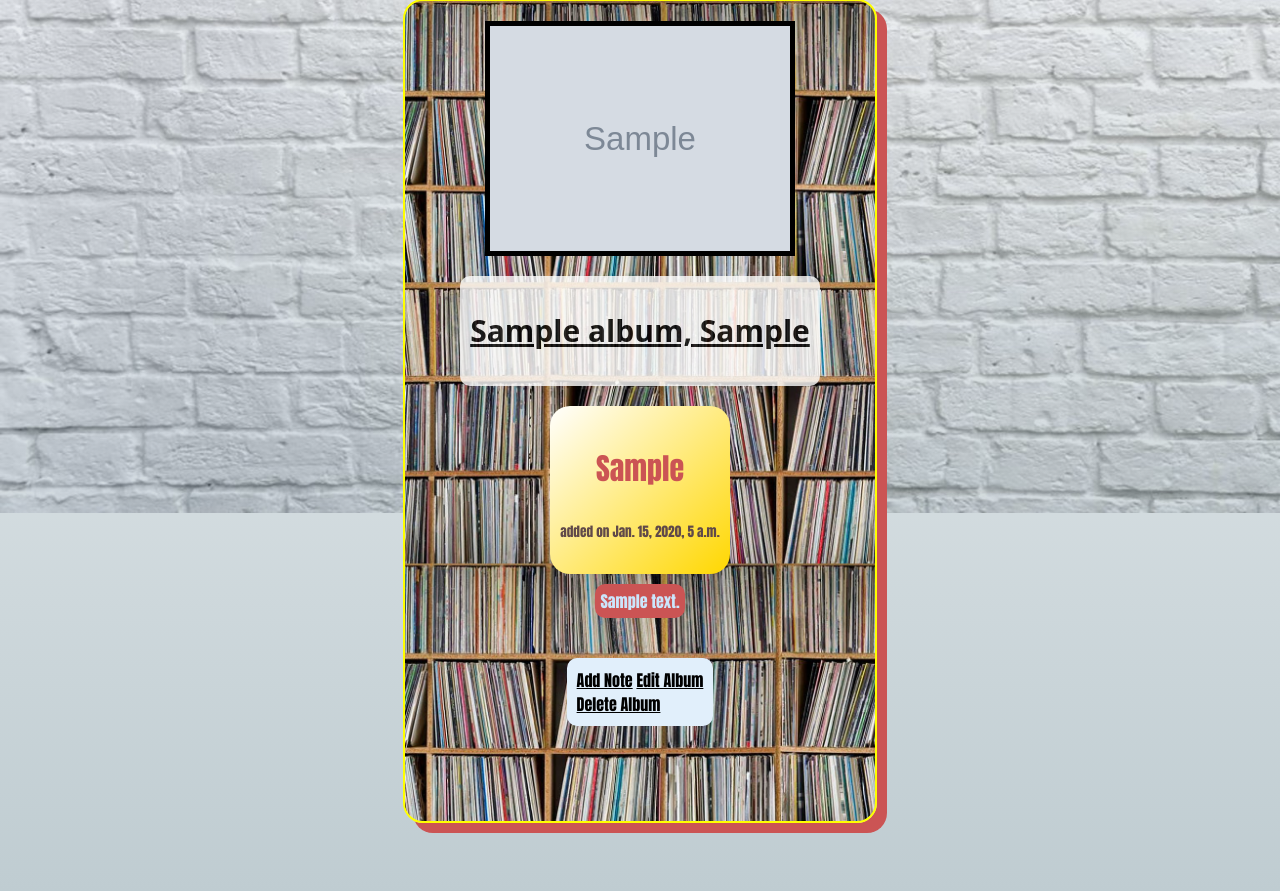
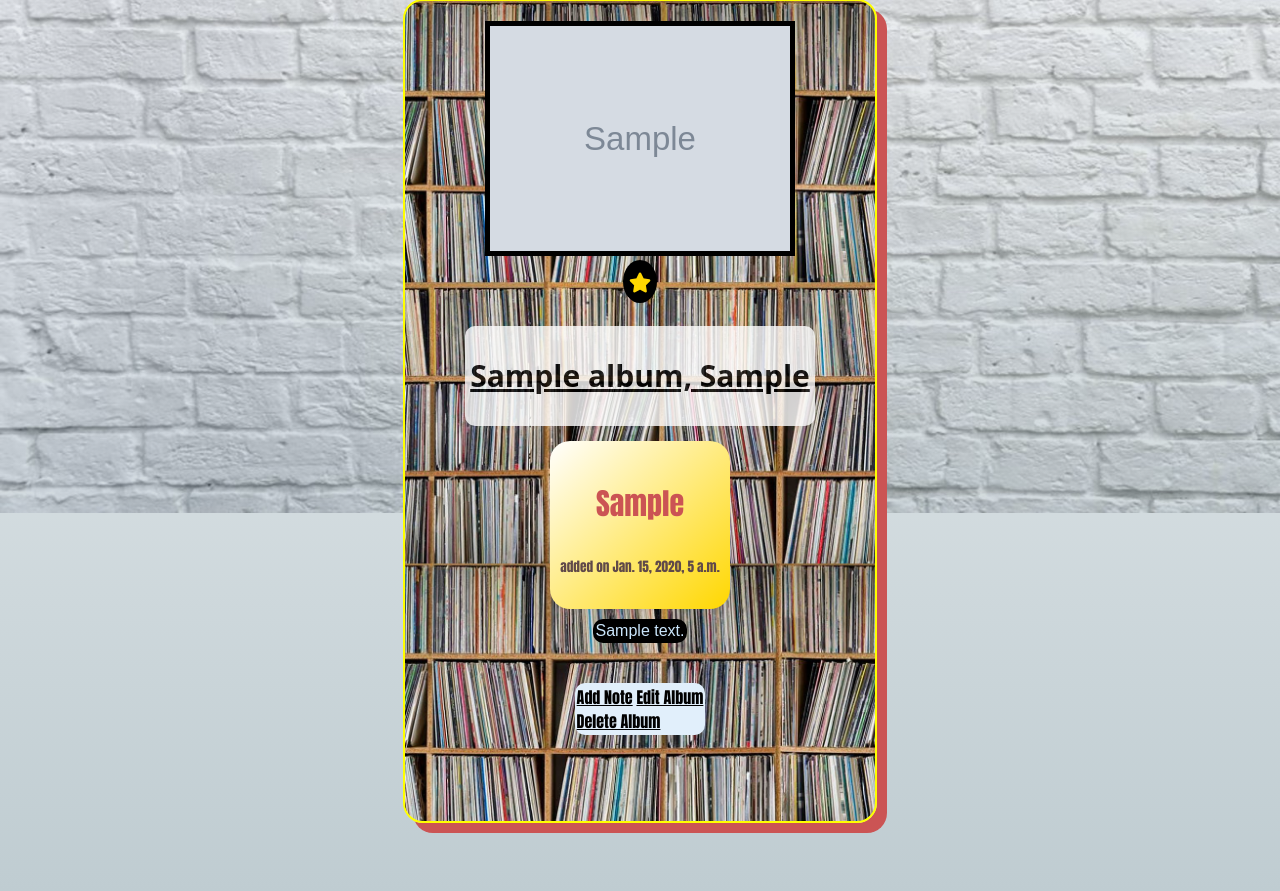
Before and after one commit to Momentum-Team-13/django-music-mintelc12, a Django app: page / in a window 1280 px wide. Shown: the part 387-1278 px from the top of the page. Run offline with Django 4.2, Linux system fonts and the light colour scheme; tables that the repository leaves empty hold one stand-in row (values such as "Sample post"); grey boxes marked "Sample" are stand-in pictures; some libraries are stand-ins or nearby versions.

Commit message:
Rachel helped me add stars to my code to enable the favorites feature. awesome.

```diff
--- a/junietunes/forms.py
+++ b/junietunes/forms.py
@@ -9,7 +9,7 @@ class AlbumForm(forms.ModelForm):
             "cover",
             "artist",
             "year",
-            # "created_at",
+            "favorite"
         ]
 
 class NoteForm(forms.ModelForm):
--- a/junietunes/models.py
+++ b/junietunes/models.py
@@ -8,6 +8,7 @@ class Album(models.Model):
     artist = models.CharField(max_length=255)
     year = models.CharField(max_length=255, null=True, blank=True)
     created_at = models.DateTimeField(auto_now_add=True, null=True, blank=True)
+    favorite = models.BooleanField(default=False)
 
 class Note(models.Model):
     album_note = models.TextField(blank=True, null=True)
--- a/static/css/styles.css
+++ b/static/css/styles.css
@@ -3,6 +3,20 @@ body {
     background-size: 1600px;
     background-repeat: no-repeat;
     background-attachment: fixed;
+}
+
+.gold-star {
+    color: gold;
+    font-size: 20px;
+    background-color: black;
+    padding: 6px;
+    border-radius: 50%;
+}
+
+.empty-star {
+    font-size: 30px;
+    padding: 6px;
+    border-radius: 50%;
 }
 
 a:link {
@@ -27,8 +41,8 @@ p {
 .album-year {
     background-color: white;
     opacity: .8;
-    padding: 10px;
-    margin: 10px;
+    padding: 5px;
+    margin: 5px;
     border-radius: 10px;
 }
 
@@ -116,15 +130,15 @@ img {
 }
 
 .note {
-    background-color:rgb(203, 84, 84);
-    padding: 5px;
-    /* margin: 5px; */
+    background-color:black;
+    padding: 3px;
     border-radius: 10px;
-    color:rgb(203, 230, 252)
+    color:rgb(203, 230, 252);
+    font-family: arial;
 }
 
 .options {
     background-color:rgb(225, 239, 251);
-    padding: 10px;
+    padding: 2px;
     border-radius: 10px;
 }
--- a/templates/base.html
+++ b/templates/base.html
@@ -7,6 +7,7 @@
   <meta name="viewport" content="width=device-width, initial-scale=1.0">
   <title>Junietunes</title>
   <link rel="stylesheet" href="{% static 'css/styles.css' %}">
+  <script src="https://kit.fontawesome.com/116a6df244.js" crossorigin="anonymous"></script>
 </head>
 <body class="sans-serif pv3 ph2">
   <div class="mw9 center">
--- a/templates/junietunes/list_albums.html
+++ b/templates/junietunes/list_albums.html
@@ -18,6 +18,24 @@
             {% if album.cover %}
                 <img src="{{ album.cover.url }}" alt="{{ album.cover }}">
             {% endif %}
+
+            {% if album.favorite == True %}
+            <span class="icon">
+                <a href="{% url "edit_album" pk=album.pk %}">
+                    <span class="gold-star">
+                        <i class="fa-solid fa-star"></i>
+                    </span>
+                </a>
+            </span>
+        {% else %}
+            <span class="icon">
+                <a href="{%url "edit_album" pk=album.pk %}">
+                    <span class="empty-star">
+                        <i class="fa-regular fa-star"></i>
+                    </span>
+                </a>
+            </span>
+        {% endif %} <br>
 
         <div class = album-year>
             <h2><a href="{% url 'album_detail' pk=album.pk %}">{{ album.title }}, {{album.year}}</a></h2>
```
Also changed, not shown: junietunes/migrations/0007_album_favorite.py (added).
